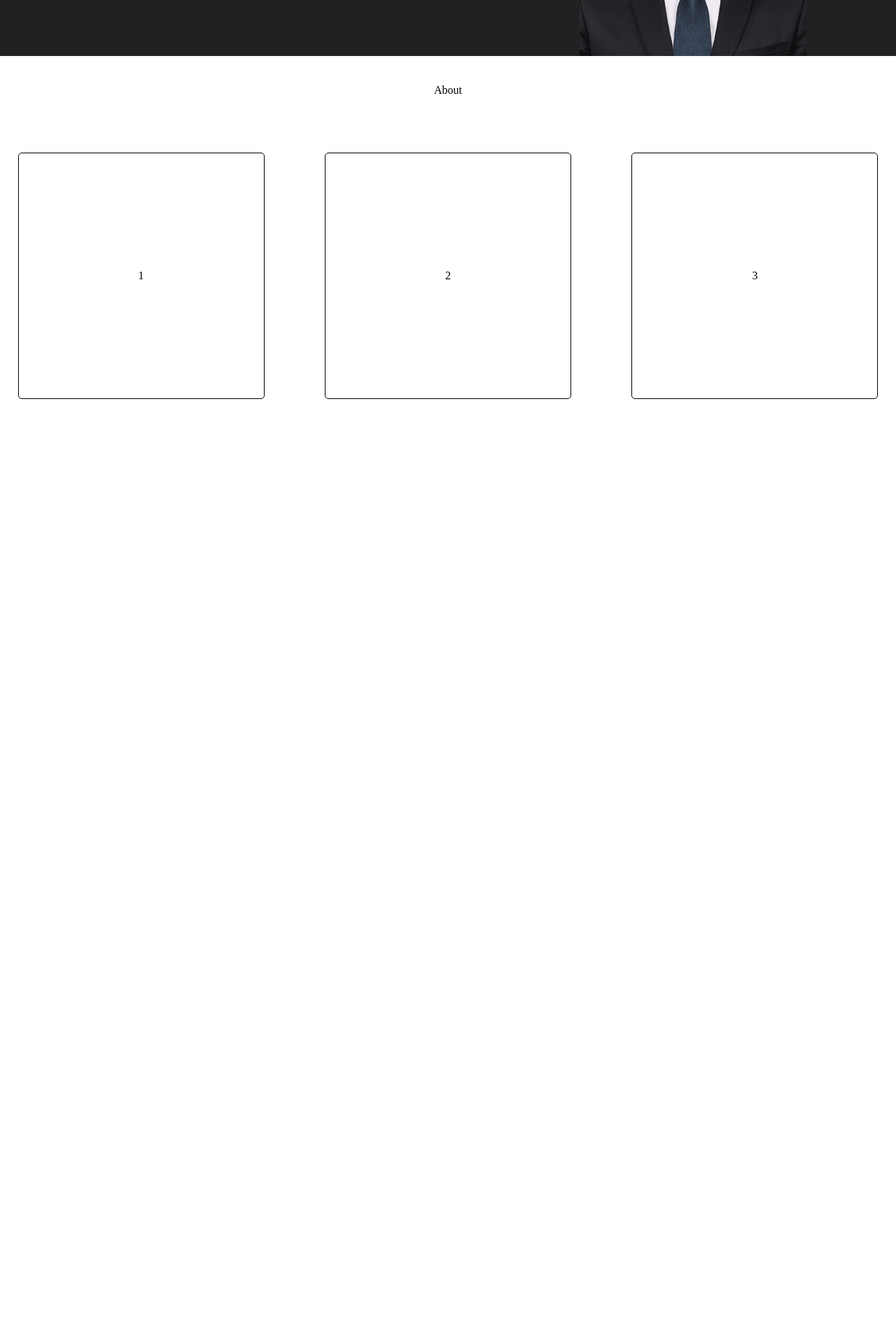
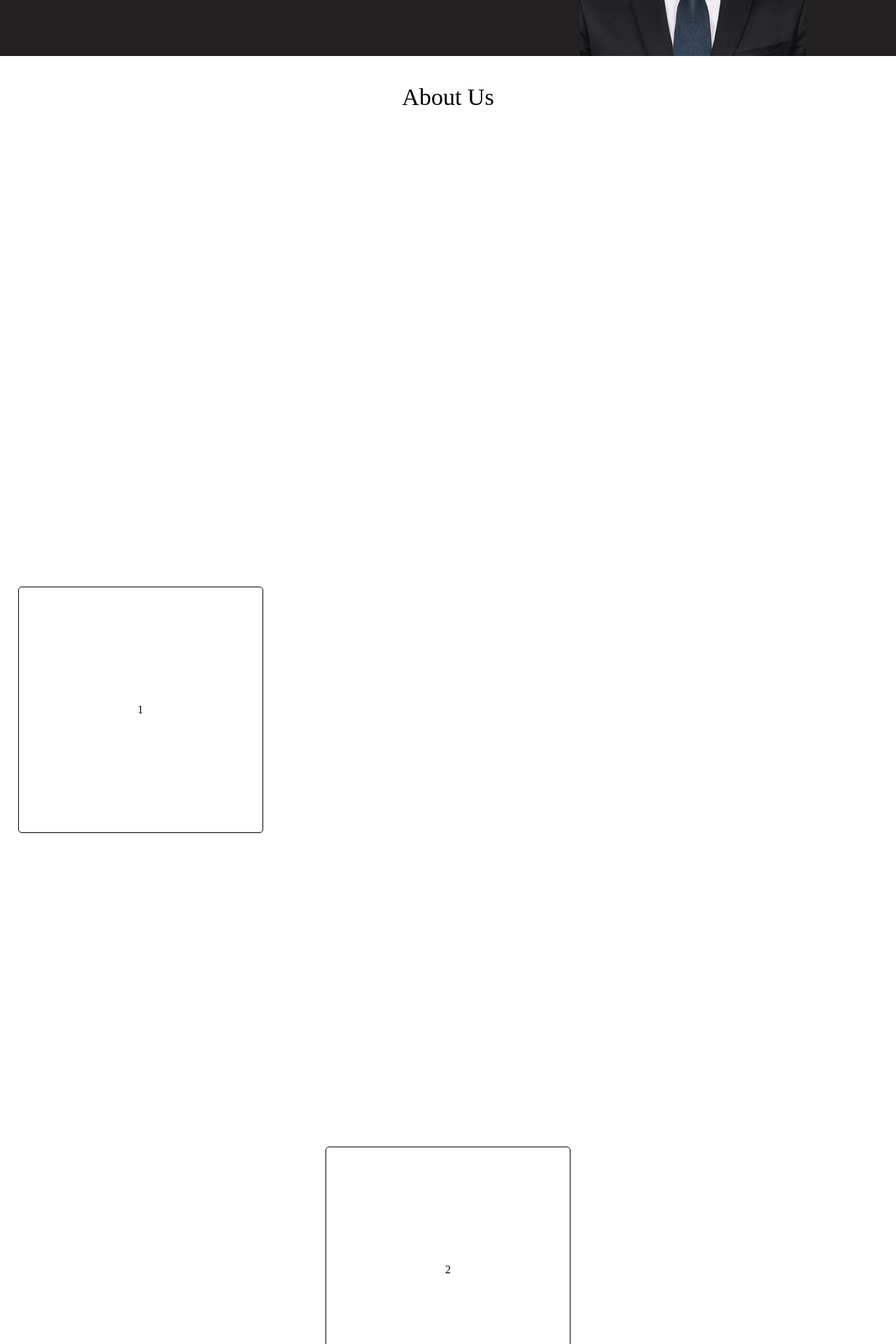
Before and after one commit to seungjaelee2684/seungjae-portfolio, a React (Create React App) app: page /website in a window 1280 px wide. Shown: the part 420-2340 px from the top of the page at 70% size. Before the commit the page ends 1070 px from the top, so only its background shows below. Built offline with nearby package versions, Linux system fonts and the light colour scheme; a web font is replaced by a local one.

Commit message:
<feat: sticky 스크롤효과 구현 과정>

```diff
--- a/src/components/SitePage/About.tsx
+++ b/src/components/SitePage/About.tsx
@@ -1,22 +1,51 @@
-import React from 'react'
+import React, { useEffect, useRef, useState } from 'react'
 import styled from 'styled-components';
 
 const About = () => {
+
+    const boxRef1 = useRef<HTMLDivElement>(null);
+    const boxRef2 = useRef<HTMLDivElement>(null);
+    const boxRef3 = useRef<HTMLDivElement>(null);
+    const [scrollEffect, setScrollEffect] = useState<number>(0);
+
+    useEffect(() => {
+        const scrollEvent = () => {
+            let scrollY = window.scrollY;
+            let scroll = scrollY - 700;
+            console.log("스크롤 -> ", scroll);
+
+            if (boxRef1.current && boxRef2.current && boxRef3.current) {
+                boxRef1.current.style.transform = `translateY(-${(scrollY - 700)}%)`;
+            };
+
+        };
+
+        window.addEventListener("scroll", scrollEvent);
+
+        return () => window.removeEventListener("scroll", scrollEvent);
+    }, []);
+
     return (
         <AboutMeContainer id="about us">
             <Title>
-            About
+                About Us
             </Title>
             <CardWrapper>
+                <AboutCardContainer height="2400px">
                     <AboutCard>
                         1
                     </AboutCard>
+                </AboutCardContainer>
+                <AboutCardContainer height="1600px">
                     <AboutCard>
                         2
                     </AboutCard>
+                </AboutCardContainer>
+                <AboutCardContainer height="800px">
                     <AboutCard>
                         3
                     </AboutCard>
+                </AboutCardContainer>
             </CardWrapper>
         </AboutMeContainer>
     )
@@ -33,14 +62,25 @@ const AboutMeContainer = styled.section`
 
 const CardWrapper = styled.div`
     width: 100%;
+    height: 3000px;
     display: flex;
     justify-content: space-between;
-    align-items: center;
+    align-items: end;
     padding: 40px 0px;
 `;
 
 const Title = styled.label`
+    font-size: 34px;
+`;
 
+const AboutCardContainer = styled.div<{ height: string }>`
+    width: 350px;
+    height: ${(props) => props.height};
+    display: flex;
+    justify-content: center;
+    align-items: start;
+    position: sticky;
+    top: 80px;
 `;
 
 const AboutCard = styled.div`
--- a/src/components/SitePage/WebHeader.tsx
+++ b/src/components/SitePage/WebHeader.tsx
@@ -10,7 +10,7 @@ const WebHeader : React.FC<WebHeaderProps> = ({ headerRef }) => {
   const onClickScrollTopHandler = () => {
     window.scrollTo({
       top: 0,
-      behavior: "smooth"
+      // behavior: "smooth"
     });
   };
 
```
Lines whose indentation alone changed are shown as unchanged.
